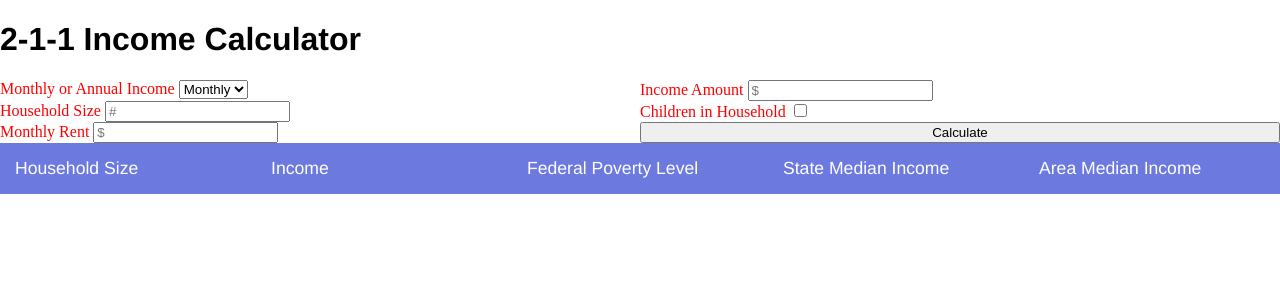
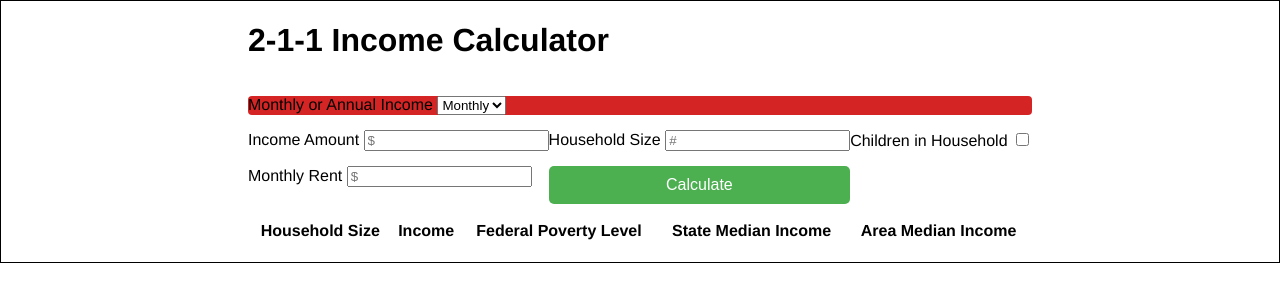
Before and after one commit to mark-hager/KC211-Income-calculator, a Flask app: page / in a window 1280 px wide. Shown: the top 302 px of the page. Run offline with Flask 2, Linux system fonts and the light colour scheme; lists and menus that the app fills with data are empty.

Commit message:
removed old skeleton.css classes

```diff
--- a/2-1-1 Income Calculator/static/css/style.css
+++ b/2-1-1 Income Calculator/static/css/style.css
@@ -12,59 +12,61 @@ body {
     color: white;
     margin: 1rem;
 }
-.formdata {
-    display: grid;
-    font-family: "Comic Sans";
-    color: red;
-    grid-template-columns: repeat(2, 1fr);
-    grid-template-rows: repeat(3, 1fr);
-    grid-column-gap: 0px;
-    grid-row-gap: 0px;
-    }
-.div1 { grid-area: 1 / 1 / 2 / 2; }
-.div2 { grid-area: 1 / 2 / 2 / 3; }
-.div3 { grid-area: 2 / 1 / 3 / 2; }
-.div4 { grid-area: 2 / 2 / 3 / 3; }
-.div5 { grid-area: 3 / 1 / 4 / 2; }
+
+.container {
+  /*margin:auto;*/
+  border-style: solid;
+  border-width: 1px;
+  display: grid;
+  /*
+  min-width: 600px;
+  max-width: 1000px;
+  */
+  grid-template-columns: auto;
+  grid-template-rows: 50px, 2fr, 1fr, auto;
+  row-gap: 15px;
+  justify-content: center;
+  grid-template-areas:
+      "header"
+      "formdata"
+      "calculations"
+      "programs";
+  }
 
 
+  .formdata {
+    display: grid;
+    grid-template-columns: 1fr, 1fr, 1fr,;
+    grid-template-rows: auto;
+    row-gap: 15px;
+    grid-template-areas:
+        "income income income"
+        "size size size"
+        ". children children";
+       /* ". calculate monthly_rent";*/
+  }
 
+  .income_type {
+    grid-area: income;
+    width: 100%;
+    /*padding: 16px 20px;*/
+    border-radius: 4px;
+    border-width: none;
+    border-style: none;
+    background-color: #d52424;
+  }
 
-table {
-  display: grid;
-  border-collapse: collapse;
-  min-width: 100%;
-  grid-template-columns: 1fr 1fr 1fr 1fr 1fr;
+  .calculate {
+    background-color: #4CAF50; /* Green */
+    border-width: none;
+    border-style: none;
+    border-radius: 5px;
+    color: white;
+    font-size: 16px;
 
-}
-thead,
-tbody,
-tr {
-  display: contents;
-}
-th,
-td {
-  padding: 15px;
-  overflow: hidden;
-  text-overflow: ellipsis;
-  white-space: nowrap;
-}
+    padding: 10px 10px;
+    text-align: center;
+    text-decoration: none;
+    /*display: inline-block;*/
 
-th {
-  top: 0;
-  background: #6c7ae0;
-  text-align: left;
-  font-weight: normal;
-  font-size: 1.1rem;
-  color: white;
-}
-
-th:last-child {
-  border: 0;
-}
-
-td {
-  padding-top: 10px;
-  padding-bottom: 10px;
-  color: #808080;
-}
+  }
```
